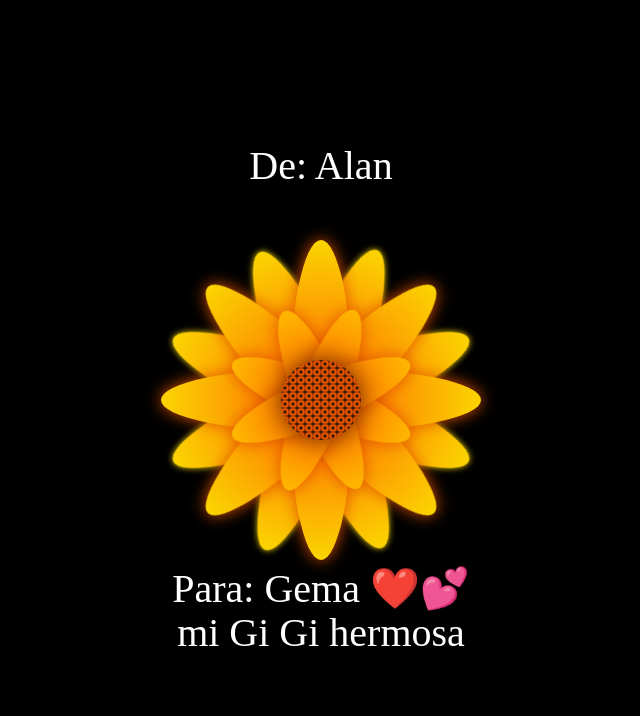
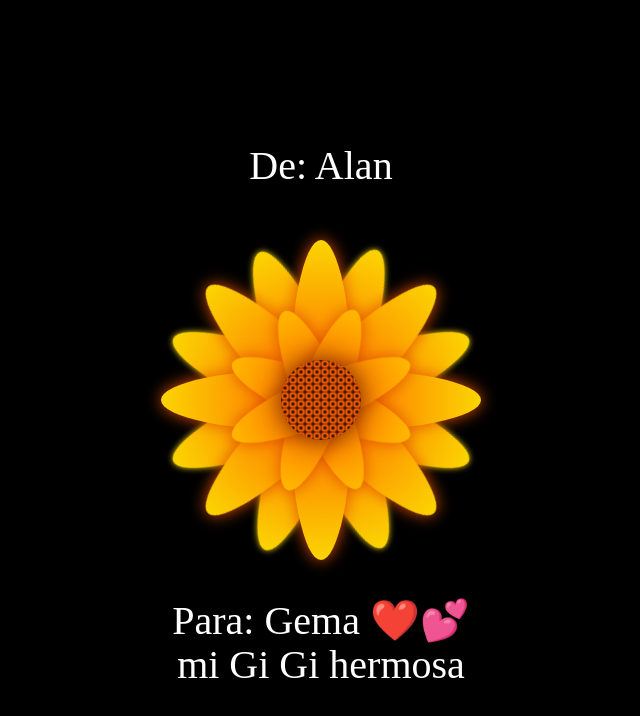
Before and after one commit to dumatork/dumatork.github.io, a plain HTML site: page index.html in a window 1280 px wide. Shown: the whole page, without its empty margins (319-959 px from the left). Drawn offline with Linux system fonts and the light colour scheme.

Commit message:
Update style.css
-80 px  text below

```diff
--- a/style.css
+++ b/style.css
@@ -38,7 +38,7 @@ body {
 }
 
 .text-below {
-    bottom: -60px; /* Ajusta la posición vertical del texto debajo de la flor */
+    bottom: -80px; /* Ajusta la posición vertical del texto debajo de la flor */
 }
 @keyframes pulsate {
   0% {
```
